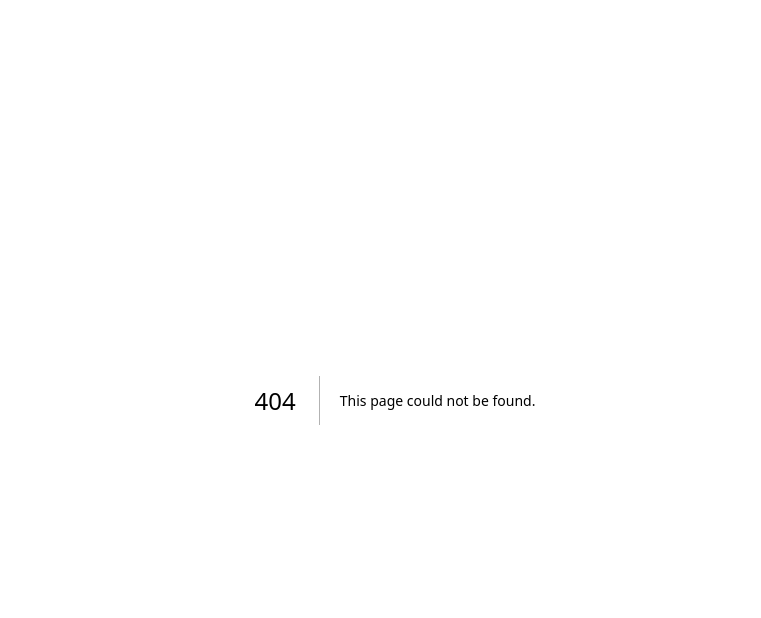
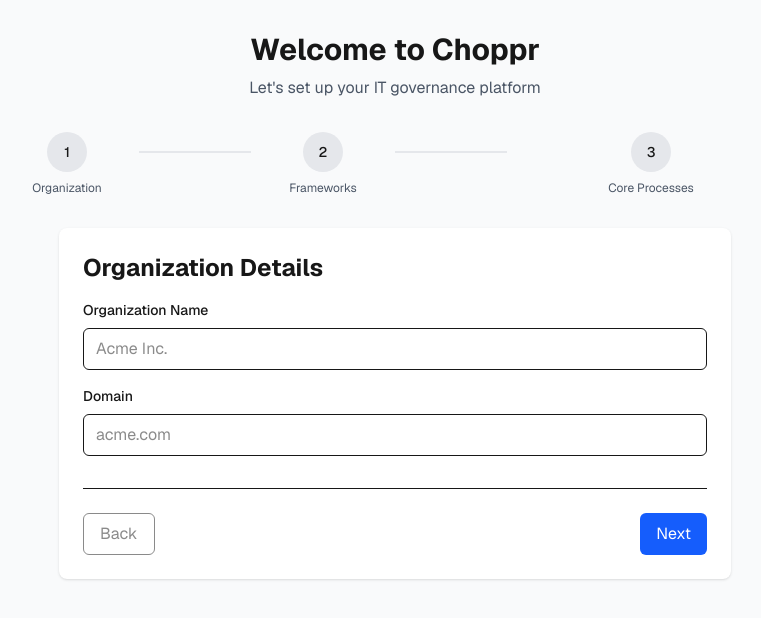
Before and after one commit to weinigstres/choppr, a Next.js app in the folder web/: page /onboarding in a window 1280 px wide. Before the commit this address had no page. Shown: the top 618 px of the page, without its empty margins (245-1006 px from the left). Built offline with nearby package versions, Linux system fonts and the light colour scheme.

Commit message:
Added layout.tsx

```diff
--- /dev/null
+++ b/web/app/onboarding/layout.tsx
@@ -0,0 +1,48 @@
+'use client';
+
+export default function OnboardingLayout({
+  children,
+}: {
+  children: React.ReactNode;
+}) {
+  const steps = [
+    { number: 1, name: 'Organization' },
+    { number: 2, name: 'Frameworks' },
+    { number: 3, name: 'Core Processes' },
+  ];
+
+  return (
+    <div className="min-h-screen bg-gray-50 dark:bg-gray-900">
+      <div className="container mx-auto px-4 py-8">
+        <div className="mb-8 text-center">
+          <h1 className="text-3xl font-bold mb-2">Welcome to Choppr</h1>
+          <p className="text-gray-600 dark:text-gray-400">
+            Let&apos;s set up your IT governance platform
+          </p>
+        </div>
+
+        <div className="max-w-3xl mx-auto mb-8">
+          <div className="flex items-center justify-between">
+            {steps.map((step, index) => (
+              <div key={step.number} className="flex items-center flex-1">
+                <div className="flex flex-col items-center flex-1">
+                  <div className="w-10 h-10 rounded-full bg-gray-200 dark:bg-gray-700 flex items-center justify-center text-sm font-medium mb-2">
+                    {step.number}
+                  </div>
+                  <span className="text-xs text-gray-600 dark:text-gray-400">
+                    {step.name}
+                  </span>
+                </div>
+                {index < steps.length - 1 && (
+                  <div className="flex-1 h-[2px] bg-gray-200 dark:bg-gray-700 mx-4 mb-6" />
+                )}
+              </div>
+            ))}
+          </div>
+        </div>
+
+        <div className="max-w-2xl mx-auto">{children}</div>
+      </div>
+    </div>
+  );
+}
--- /dev/null
+++ b/web/app/onboarding/page.tsx
@@ -0,0 +1,172 @@
+'use client';
+
+import { useState } from 'react';
+
+export default function OnboardingPage() {
+  const [currentStep, setCurrentStep] = useState(1);
+  const [orgName, setOrgName] = useState('');
+  const [orgDomain, setOrgDomain] = useState('');
+  const [selectedFrameworks, setSelectedFrameworks] = useState<string[]>([]);
+  const [selectedProcesses, setSelectedProcesses] = useState<string[]>([]);
+
+  const frameworks = [
+    { id: 'itil4', name: 'ITIL 4' },
+    { id: 'cobit', name: 'COBIT' },
+    { id: 'iso27001', name: 'ISO 27001' },
+    { id: 'itgc', name: 'ITGC' },
+    { id: 'dora', name: 'DORA' },
+    { id: 'eu_ai_act', name: 'EU AI Act' },
+  ];
+
+  const processes = [
+    { id: 'incident', name: 'Incident Management' },
+    { id: 'change', name: 'Change Management' },
+    { id: 'problem', name: 'Problem Management' },
+    { id: 'service_request', name: 'Service Request Management' },
+    { id: 'asset', name: 'Asset Management' },
+    { id: 'configuration', name: 'Configuration Management' },
+  ];
+
+  function handleNext() {
+    if (currentStep < 3) {
+      setCurrentStep(currentStep + 1);
+    }
+  }
+
+  function handleBack() {
+    if (currentStep > 1) {
+      setCurrentStep(currentStep - 1);
+    }
+  }
+
+  function handleSaveAndContinue() {
+    alert('Save functionality not implemented yet');
+  }
+
+  function toggleFramework(id: string) {
+    setSelectedFrameworks((prev) =>
+      prev.includes(id) ? prev.filter((f) => f !== id) : [...prev, id]
+    );
+  }
+
+  function toggleProcess(id: string) {
+    setSelectedProcesses((prev) =>
+      prev.includes(id) ? prev.filter((p) => p !== id) : [...prev, id]
+    );
+  }
+
+  return (
+    <div className="bg-white dark:bg-gray-800 rounded-lg shadow p-6">
+      {currentStep === 1 && (
+        <div>
+          <h2 className="text-2xl font-bold mb-4">Organization Details</h2>
+          <div className="space-y-4">
+            <div>
+              <label htmlFor="orgName" className="block text-sm font-medium mb-2">
+                Organization Name
+              </label>
+              <input
+                id="orgName"
+                type="text"
+                value={orgName}
+                onChange={(e) => setOrgName(e.target.value)}
+                placeholder="Acme Inc."
+                className="w-full px-3 py-2 border rounded-md dark:bg-gray-900 dark:border-gray-700"
+              />
+            </div>
+            <div>
+              <label htmlFor="orgDomain" className="block text-sm font-medium mb-2">
+                Domain
+              </label>
+              <input
+                id="orgDomain"
+                type="text"
+                value={orgDomain}
+                onChange={(e) => setOrgDomain(e.target.value)}
+                placeholder="acme.com"
+                className="w-full px-3 py-2 border rounded-md dark:bg-gray-900 dark:border-gray-700"
+              />
+            </div>
+          </div>
+        </div>
+      )}
+
+      {currentStep === 2 && (
+        <div>
+          <h2 className="text-2xl font-bold mb-4">Select Frameworks</h2>
+          <p className="text-sm text-gray-600 dark:text-gray-400 mb-4">
+            Choose the frameworks relevant to your organization
+          </p>
+          <div className="space-y-2">
+            {frameworks.map((framework) => (
+              <label
+                key={framework.id}
+                className="flex items-center p-3 border rounded-md hover:bg-gray-50 dark:hover:bg-gray-700 cursor-pointer"
+              >
+                <input
+                  type="checkbox"
+                  checked={selectedFrameworks.includes(framework.id)}
+                  onChange={() => toggleFramework(framework.id)}
+                  className="mr-3"
+                />
+                <span>{framework.name}</span>
+              </label>
+            ))}
+          </div>
+        </div>
+      )}
+
+      {currentStep === 3 && (
+        <div>
+          <h2 className="text-2xl font-bold mb-4">Core Processes</h2>
+          <p className="text-sm text-gray-600 dark:text-gray-400 mb-4">
+            Select the core processes to enable
+          </p>
+          <div className="space-y-2">
+            {processes.map((process) => (
+              <label
+                key={process.id}
+                className="flex items-center p-3 border rounded-md hover:bg-gray-50 dark:hover:bg-gray-700 cursor-pointer"
+              >
+                <input
+                  type="checkbox"
+                  checked={selectedProcesses.includes(process.id)}
+                  onChange={() => toggleProcess(process.id)}
+                  className="mr-3"
+                />
+                <span>{process.name}</span>
+              </label>
+            ))}
+          </div>
+        </div>
+      )}
+
+      <div className="flex justify-between mt-8 pt-6 border-t">
+        <button
+          onClick={handleBack}
+          disabled={currentStep === 1}
+          className="px-4 py-2 border rounded-md hover:bg-gray-50 dark:hover:bg-gray-700 disabled:opacity-50 disabled:cursor-not-allowed"
+        >
+          Back
+        </button>
+        <div className="flex gap-2">
+          {currentStep < 3 ? (
+            <button
+              onClick={handleNext}
+              className="px-4 py-2 bg-blue-600 text-white rounded-md hover:bg-blue-700"
+            >
+              Next
+            </button>
+          ) : (
+            <button
+              onClick={handleSaveAndContinue}
+              className="px-4 py-2 bg-green-600 text-white rounded-md hover:bg-green-700"
+            >
+              Save & Continue
+            </button>
+          )}
+        </div>
+      </div>
+    </div>
+  );
+}
```
